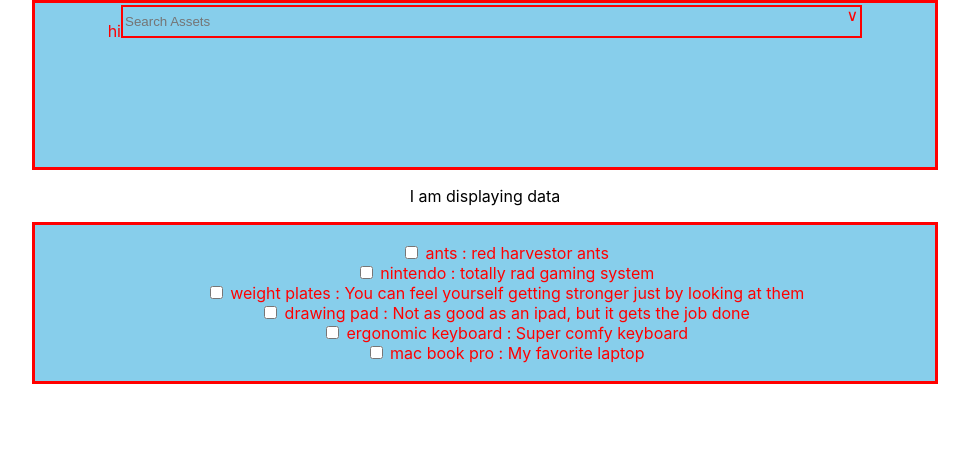
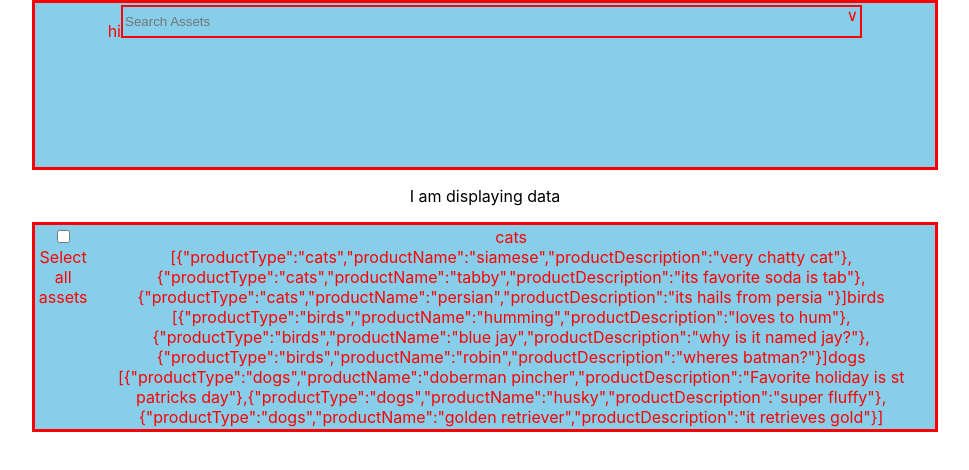
Before and after one commit to steven-halla/buildops, a React (Create React App) app: page / in a window 1280 px wide. Shown: the top 470 px of the page, without its empty margins (155-1124 px from the left). Built offline with nearby package versions, Linux system fonts and the light colour scheme.

Commit message:
"data is now returned grouped"

```diff
--- a/src/App.tsx
+++ b/src/App.tsx
@@ -1,16 +1,27 @@
 import React from 'react';
 import './App.css';
 import { SearchBar } from './views/SearchBar';
-import {DisplayMyData} from "./views/DisplayMyData";
+import {ProductList} from "./views/ProductList";
+import {Product} from "./interfaces/Product";
 
-function App() {
+const App = () => {
+  const products : Product[] = [
+    {productType: "cats" , productName: "siamese", productDescription: "very chatty cat"},
+    {productType: "cats", productName: "tabby", productDescription: "its favorite soda is tab"},
+    {productType: "birds", productName: "humming", productDescription: "loves to hum"},
+
+    {productType: "dogs", productName: "doberman pincher", productDescription: "Favorite holiday is st patricks day"},
+    {productType: "dogs", productName: "husky", productDescription: "super fluffy"},
+    {productType: "dogs", productName: "golden retriever", productDescription: "it retrieves gold"},
+    {productType: "birds", productName: "blue jay", productDescription: "why is it named jay?"},
+    {productType: "birds", productName: "robin", productDescription: "wheres batman?"},
+    {productType: "cats", productName: "persian", productDescription: "its hails from persia "},
+  ];
+
   return (
     <div className="App">
       <SearchBar/>
-      <DisplayMyData/>
-
-
-
+      <ProductList products={products} />
     </div>
   );
 }
--- /dev/null
+++ b/src/interfaces/Product.ts
@@ -0,0 +1,6 @@
+export interface  Product {
+  // Selected: boolean;
+  productType: string;
+  productName: string;
+  productDescription: string;
+}
--- a/src/views/DisplayMyData.tsx
+++ /dev/null
@@ -1,62 +0,0 @@
-import styled from "styled-components";
-
-import React, {FC, useState} from "react";
-
-const DisplayMyDataDiv = styled.div`
-
-  .data-container {
-    display: flex;
-    justify-content: center;
-    margin: auto;
-    padding: 2px;
-    min-width:55em;
-    max-width: 56em;
-    border-style: solid;
-    color: red;
-    border-color: red;
-    background-color: skyblue;
-  }
-
-  ul {
-    list-style: none;
-  }
-
-
-`;
-
-export const DisplayMyData: FC = () => {
-
-  const [products, setProducts] = useState([
-    {ProductName: "ants", ProductDescription: "red harvestor ants"},
-    {ProductName: "nintendo", ProductDescription: "totally rad gaming system"},
-    {ProductName: "weight plates", ProductDescription: "You can feel yourself " +
-        "getting stronger just by looking at them"},
-    {ProductName: "drawing pad", ProductDescription: "Not as good as an ipad, but it gets " +
-        "the job done"},
-    {ProductName: "ergonomic keyboard", ProductDescription: "Super comfy keyboard"},
-    {ProductName: "mac book pro", ProductDescription: "My favorite laptop"}
-  ]);
-  // build this later one step at a time . focus on check boxes next
-  // const addProductHandler = () => {
-  //   let newProduct = {ProductName:"test",ProductDescription:"testing this"};
-  //   let ProductArray = products.concat(newProduct);
-  //     setProducts(products)
-  // }
-
-  return (
-    <DisplayMyDataDiv>
-      <p>I am displaying data</p>
-      <div className="data-container">
-        <ul>
-          {
-            products.map(productObjects => (
-                <li ><input type="checkbox"/> {productObjects.ProductName}   :    {productObjects.ProductDescription}</li>
-              )
-            )}
-        </ul>
-      </div>
-
-      {/*<button onClick={addProductHandler}>Add new product</button> lets build this later*/}
-    </DisplayMyDataDiv>
-  );
-}
--- /dev/null
+++ b/src/views/ProductList.tsx
@@ -0,0 +1,104 @@
+import styled from "styled-components";
+
+import React, {FC, ReactNode} from "react";
+
+import _ from 'lodash';
+import {Product} from "../interfaces/Product";
+
+const DisplayMyDataDiv = styled.div`
+
+  .data-container {
+    display: flex;
+    //justify-content: center;
+
+    margin: auto;
+    padding: 2px;
+    min-width: 55em;
+    max-width: 56em;
+    border-style: solid;
+    color: red;
+    border-color: red;
+    background-color: skyblue;
+  }
+
+  //bullets might be in way of this
+  ul {
+    list-style: none;
+  }
+
+  li {
+    display: flex;
+    margin-left: auto;
+    padding: 1em 0 0 1em;
+  }
+
+
+`;
+
+interface ProductListProps {
+  products: Product[]
+}
+
+export const ProductList: FC<ProductListProps> = (props) => {
+  const {products} = props;
+
+  const groupedProducts: _.Dictionary<Product[]> = _.groupBy(products, p => p.productType)
+  const groupedProductJsx = Object
+    .entries(groupedProducts)
+    .map((productGroupEntry: [string, Product[]]) => {
+      const productType: string = productGroupEntry[0];
+      const products: Product[] = productGroupEntry[1];
+      return <ProductGroup
+        productType={productType}
+        products={products}
+      />;
+    });
+
+
+  // console.log(groupedProducts);
+
+  // build this later one step at a time . focus on check boxes next
+  // const addProductHandler = () => {
+  //   let newProduct = {ProductName:"test",ProductDescription:"testing this"};
+  //   let ProductArray = products.concat(newProduct);
+  //     setProducts(products)
+  // }
+
+
+  const groupedItemsJsx = _.forOwn(groupedProducts, (products: Product[], productType: string) => {
+    return <>{productType}</>;
+  });
+
+  return (
+    <DisplayMyDataDiv>
+      <p>I am displaying data</p>
+
+      <div className="data-container">
+        <div>
+          <input type="checkbox"/>Select all assets
+        </div>
+        <div className="grouped-products-list">
+          {groupedProductJsx}
+        </div>
+      </div>
+
+      {/*<button onClick={addProductHandler}>Add new product</button> lets build this later*/}
+    </DisplayMyDataDiv>
+  );
+}
+
+interface ProductGroupProps {
+  productType: string,
+  products: Product[],
+}
+
+const ProductGroup: FC<ProductGroupProps> = (props) => {
+  const { productType, products } = props; // prefer this
+  // const products = props.products;
+  // const productType = props.productType;
+
+  console.log(products);
+  console.log(productType)
+
+  return <>{productType}<br/>{JSON.stringify(products)}</>;
+}
```
